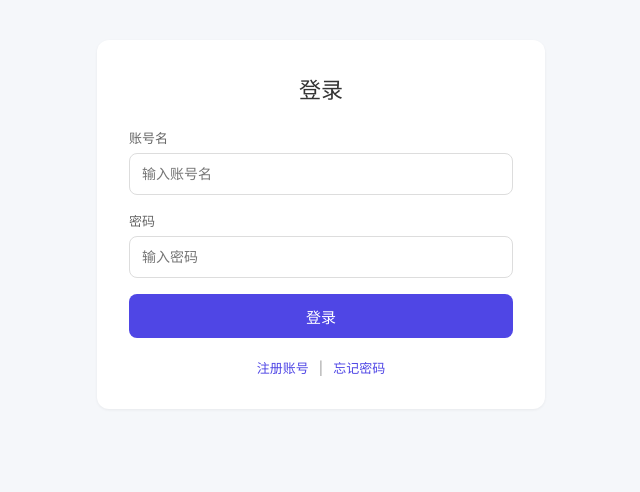
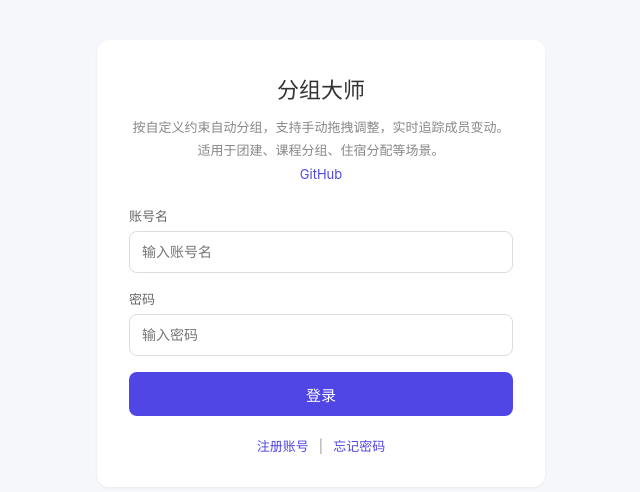
Before and after one commit to dongyue/grouping-master, a Vue app in the folder frontend/: page /login in a window 1280 px wide. Shown: the top 492 px of the page, without its empty margins (319-959 px from the left). Built offline with nearby package versions, Linux system fonts and the light colour scheme; no server answers.

Commit message:
feat: 登录页添加简介与GitHub链接，顶栏加?号弹窗

```diff
--- a/frontend/src/App.vue
+++ b/frontend/src/App.vue
@@ -1,9 +1,11 @@
 <script setup>
+import { ref } from 'vue'
 import { useAuthStore } from './stores/auth'
 import { useRouter } from 'vue-router'
 
 const auth = useAuthStore()
 const router = useRouter()
+const showIntro = ref(false)
 
 async function handleLogout() {
   await auth.logout()
@@ -17,6 +19,7 @@ async function handleLogout() {
       <div class="header-inner">
         <a href="/" @click.prevent="router.push('/')" class="logo">分组大师</a>
         <nav>
+          <a href="#" @click.prevent="showIntro = true">?</a>
           <a href="/settings" @click.prevent="router.push('/settings')">设置</a>
           <a href="#" @click.prevent="handleLogout">退出</a>
         </nav>
@@ -25,6 +28,19 @@ async function handleLogout() {
     <main>
       <router-view />
     </main>
+
+    <div v-if="showIntro" class="modal-overlay" @click.self="showIntro = false">
+      <div class="modal-box">
+        <h3>关于分组大师</h3>
+        <p class="intro-text">
+          按自定义约束自动分组，支持手动拖拽调整，实时追踪成员变动。适用于团建、课程分组、住宿分配等场景。
+        </p>
+        <p class="intro-link">
+          <a href="https://github.com/dongyue/grouping-master" target="_blank" rel="noopener">GitHub →</a>
+        </p>
+        <button class="btn btn-primary" @click="showIntro = false" style="width:auto;padding:8px 24px;margin-top:16px">关闭</button>
+      </div>
+    </div>
   </div>
 </template>
 
@@ -281,4 +297,47 @@ main {
   width: auto;
   padding: 0 24px;
 }
+
+.modal-overlay {
+  position: fixed;
+  inset: 0;
+  background: rgba(0, 0, 0, 0.4);
+  display: flex;
+  align-items: center;
+  justify-content: center;
+  z-index: 1000;
+}
+
+.modal-box {
+  background: #fff;
+  border-radius: 12px;
+  padding: 32px;
+  min-width: 320px;
+  max-width: 400px;
+  box-shadow: 0 8px 32px rgba(0, 0, 0, 0.16);
+  text-align: center;
+}
+
+.modal-box h3 {
+  font-size: 18px;
+  font-weight: 700;
+  color: #333;
+  margin-bottom: 16px;
+}
+
+.intro-text {
+  font-size: 14px;
+  color: #666;
+  line-height: 1.8;
+}
+
+.intro-link {
+  margin-top: 12px;
+}
+
+.intro-link a {
+  font-size: 14px;
+  color: #4f46e5;
+  text-decoration: none;
+}
 </style>
--- a/frontend/src/views/LoginView.vue
+++ b/frontend/src/views/LoginView.vue
@@ -29,7 +29,11 @@ async function handleLogin() {
 
 <template>
   <div class="page-card">
-    <h1 class="page-title">登录</h1>
+    <h1 class="page-title">分组大师</h1>
+    <p class="intro">
+      按自定义约束自动分组，支持手动拖拽调整，实时追踪成员变动。适用于团建、课程分组、住宿分配等场景。<br />
+      <a href="https://github.com/dongyue/grouping-master" target="_blank" rel="noopener">GitHub</a>
+    </p>
     <div v-if="error" class="error-msg">{{ error }}</div>
     <form @submit.prevent="handleLogin">
       <div class="form-group">
@@ -51,3 +55,17 @@ async function handleLogin() {
     </div>
   </div>
 </template>
+
+<style scoped>
+.intro {
+  font-size: 13px;
+  color: #888;
+  line-height: 1.8;
+  text-align: center;
+  margin: -12px 0 20px 0;
+}
+.intro a {
+  color: #4f46e5;
+  text-decoration: none;
+}
+</style>
```
Also changed, not shown: 2 other files (tests, documents, lock files or other folders).
